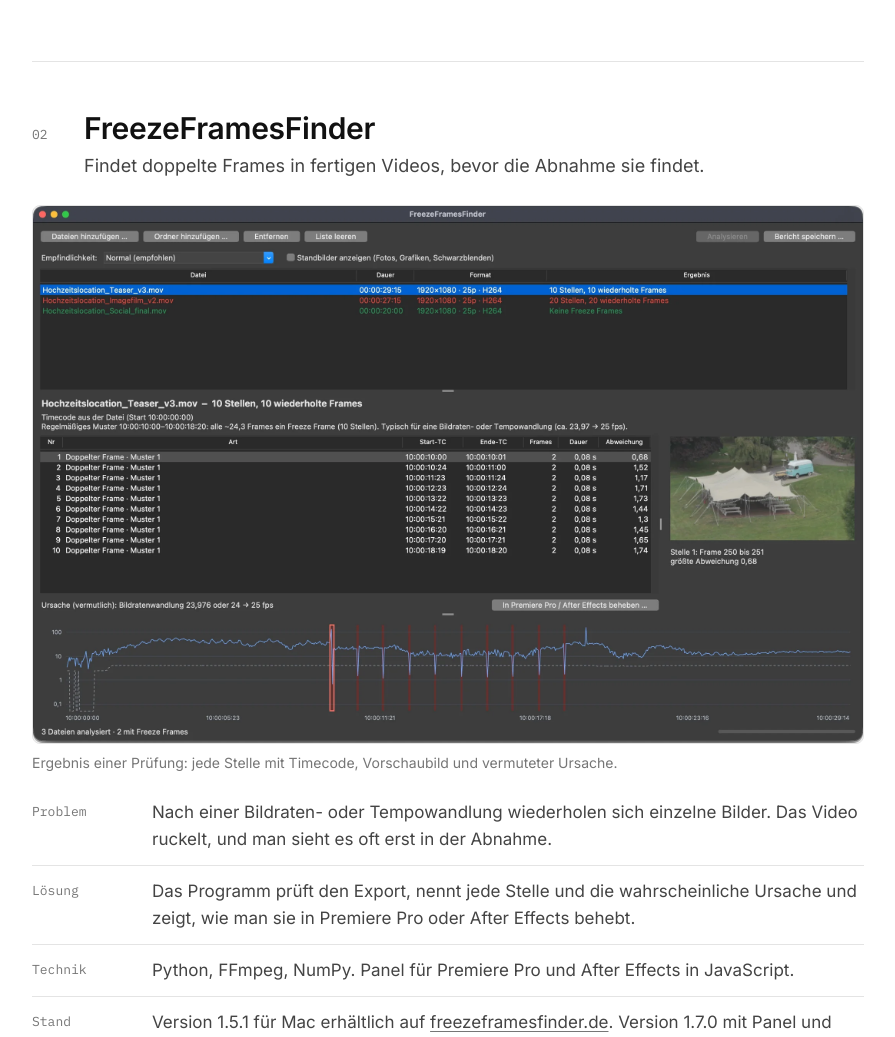
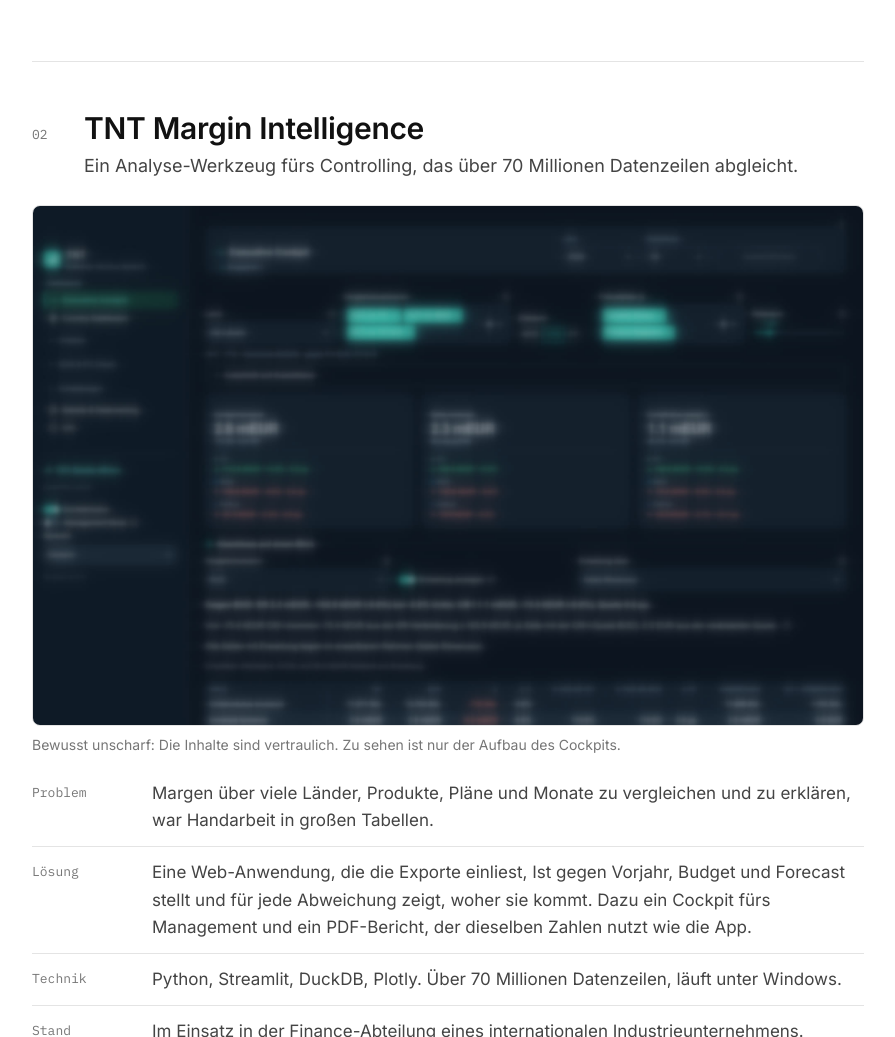
Before and after one commit to kippalc/kipp-alcantara, a plain HTML site: page index.html in a window 1280 px wide. Shown: the part 1763-2800 px from the top of the page, without its empty margins (192-1087 px from the left). Drawn offline with Linux system fonts and the light colour scheme.

Commit message:
TNT Margin Intelligence ergänzt, Bild unscharf aus Demo-Daten
Co-Authored-By: Claude Opus 5.5 <noreply@anthropic.com>

```diff
--- a/index.html
+++ b/index.html
@@ -37,7 +37,7 @@
     </section>
 
     <section aria-labelledby="h-werkzeuge">
-      <h2 id="h-werkzeuge">Fünf Werkzeuge</h2>
+      <h2 id="h-werkzeuge">Sechs Werkzeuge</h2>
 
       <!-- Neues Werkzeug: einen <article> kopieren, Nummer anpassen. Nur Belegbares.
            Videos: sobald eine Aufnahme da ist, das <img> durch
@@ -62,9 +62,27 @@
         </dl>
       </article>
 
+      <article class="werkzeug" id="tnt">
+        <header>
+          <span class="nr">02</span>
+          <h3>TNT Margin Intelligence</h3>
+          <p class="kurz">Ein Analyse-Werkzeug fürs Controlling, das über 70 Millionen Datenzeilen abgleicht.</p>
+        </header>
+        <figure>
+          <img src="img/werkzeuge/tnt-finance.jpg" width="2000" height="1250" loading="lazy" alt="Unscharfe Ansicht eines Finanz-Dashboards mit Kennzahl-Kacheln, Filtern und einer Tabelle">
+          <figcaption>Bewusst unscharf: Die Inhalte sind vertraulich. Zu sehen ist nur der Aufbau des Cockpits.</figcaption>
+        </figure>
+        <dl class="spec">
+          <dt>Problem</dt><dd>Margen über viele Länder, Produkte, Pläne und Monate zu vergleichen und zu erklären, war Handarbeit in großen Tabellen.</dd>
+          <dt>Lösung</dt><dd>Eine Web-Anwendung, die die Exporte einliest, Ist gegen Vorjahr, Budget und Forecast stellt und für jede Abweichung zeigt, woher sie kommt. Dazu ein Cockpit fürs Management und ein PDF-Bericht, der dieselben Zahlen nutzt wie die App.</dd>
+          <dt>Technik</dt><dd>Python, Streamlit, DuckDB, Plotly. Über 70 Millionen Datenzeilen, läuft unter Windows.</dd>
+          <dt>Stand</dt><dd>Im Einsatz in der Finance-Abteilung eines internationalen Industrieunternehmens.</dd>
+        </dl>
+      </article>
+
       <article class="werkzeug" id="freezeframesfinder">
         <header>
-          <span class="nr">02</span>
+          <span class="nr">03</span>
           <h3>FreezeFramesFinder</h3>
           <p class="kurz">Findet doppelte Frames in fertigen Videos, bevor die Abnahme sie findet.</p>
         </header>
@@ -82,7 +100,7 @@
 
       <article class="werkzeug" id="oneclick-motion">
         <header>
-          <span class="nr">03</span>
+          <span class="nr">04</span>
           <h3>OneClick Motion</h3>
           <p class="kurz">96 Animationen für After Effects, jede mit einem Klick.</p>
         </header>
@@ -100,7 +118,7 @@
 
       <article class="werkzeug" id="cuelaro">
         <header>
-          <span class="nr">04</span>
+          <span class="nr">05</span>
           <h3>Cuelaro</h3>
           <p class="kurz">Die Sound-Bibliothek, die Sounddesign deutlich schneller macht.</p>
         </header>
@@ -118,7 +136,7 @@
 
       <article class="werkzeug" id="maz-tracker">
         <header>
-          <span class="nr">05</span>
+          <span class="nr">06</span>
           <h3>MAZ Tracker</h3>
           <p class="kurz">Zählt die fertigen Beiträge einer Staffel und zeigt, ob die Produktion auf Kurs ist.</p>
         </header>
```
Also changed, not shown: img/werkzeuge/tnt-finance.jpg (added).
